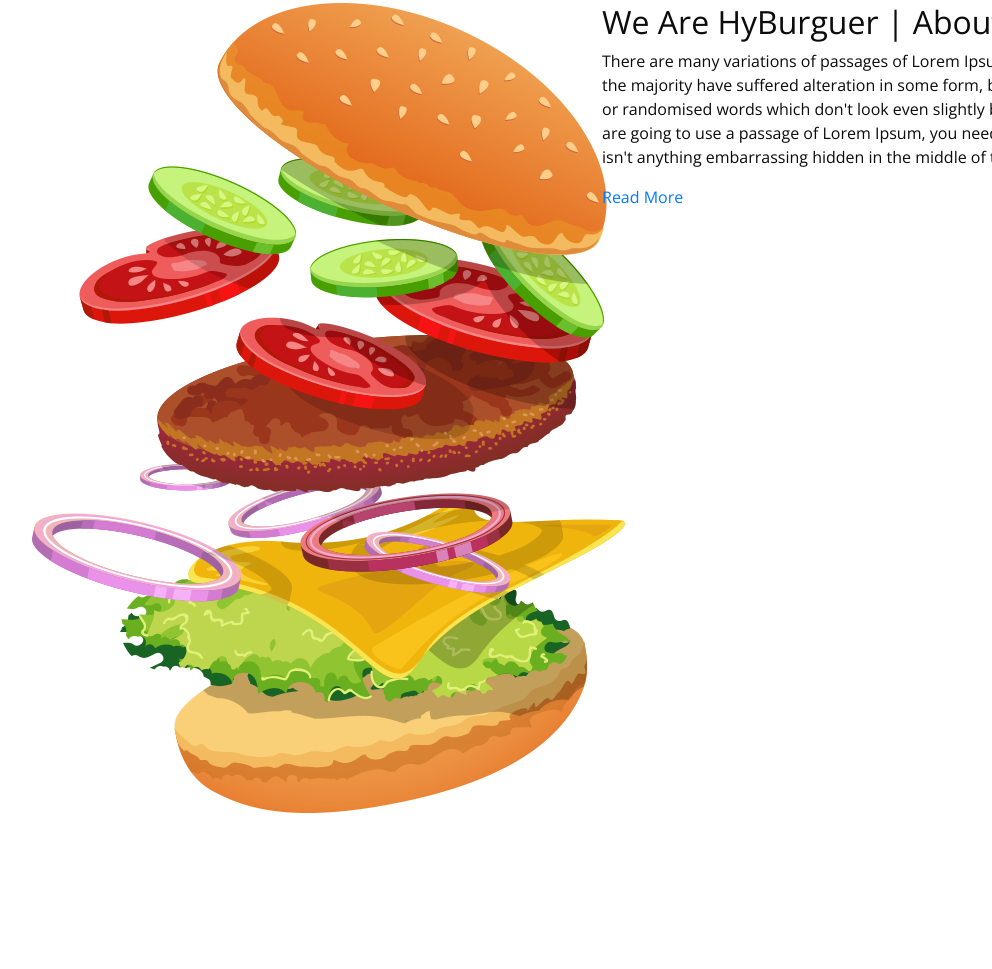
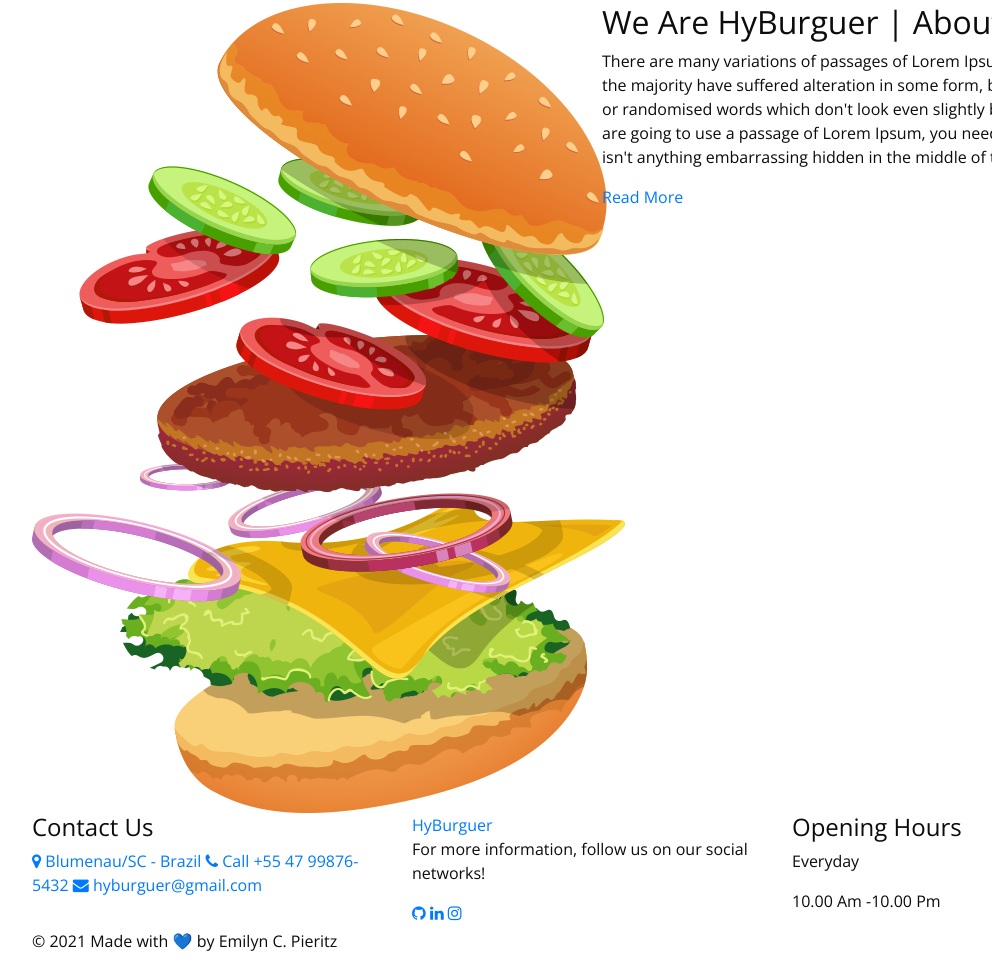
Before and after one commit to ecpieritz/hyburguer, a plain HTML site: page about.html in a window 1280 px wide. Shown: the part 497-1466 px from the top of the page, without its empty margins (53-1045 px from the left). Before the commit the page ends 1310 px from the top, so only its background shows below. Drawn offline with nearby package versions, Linux system fonts and the light colour scheme; some packages are replaced by stand-ins of ours; a script that the page names is missing.

Commit message:
Added footer

```diff
--- a/about.html
+++ b/about.html
@@ -171,6 +171,76 @@
   </section>
 
   <!-- FOOTER -->
+  <footer class="footer_section">
+    <div class="container">
+      <div class="row">
+        <div class="col-md-4 footer-col">
+          <div class="footer_contact">
+            <h4>
+              Contact Us
+            </h4>
+            <div class="contact_link_box">
+              <a href="">
+                <i class="fa fa-map-marker" aria-hidden="true"></i>
+                <span>
+                  Blumenau/SC - Brazil
+                </span>
+              </a>
+              <a href="">
+                <i class="fa fa-phone" aria-hidden="true"></i>
+                <span>
+                  Call +55 47 99876-5432
+                </span>
+              </a>
+              <a href="">
+                <i class="fa fa-envelope" aria-hidden="true"></i>
+                <span>
+                  hyburguer@gmail.com
+                </span>
+              </a>
+            </div>
+          </div>
+        </div>
+        <div class="col-md-4 footer-col">
+          <div class="footer_detail">
+            <a href="" class="footer-logo">
+              HyBurguer
+            </a>
+            <p>
+              For more information, follow us on our social networks!
+            </p>
+            <div class="footer_social">
+              <a href="https://github.com/ecpieritz" target="_blank">
+                <i class="fa fa-github" aria-hidden="true"></i>
+              </a>
+              <a href="https://www.linkedin.com/in/ecpieritz/"  target="_blank">
+                <i class="fa fa-linkedin" aria-hidden="true"></i>
+              </a>
+              <a href="https://www.instagram.com/ecpieritz/"  target="_blank">
+                <i class="fa fa-instagram" aria-hidden="true"></i>
+              </a>
+            </div>
+          </div>
+        </div>
+        <div class="col-md-4 footer-col">
+          <h4>
+            Opening Hours
+          </h4>
+          <p>
+            Everyday
+          </p>
+          <p>
+            10.00 Am -10.00 Pm
+          </p>
+        </div>
+      </div>
+      <div class="footer-info">
+        <p>
+          &copy; <span id="displayYear"></span> Made with 💙 by Emilyn C. Pieritz
+        </p>
+      </div>
+    </div>
+  </footer>
 
   <!-- jQuery -->
   <script src="./js/jquery-3.4.1.min.js"></script>
```
